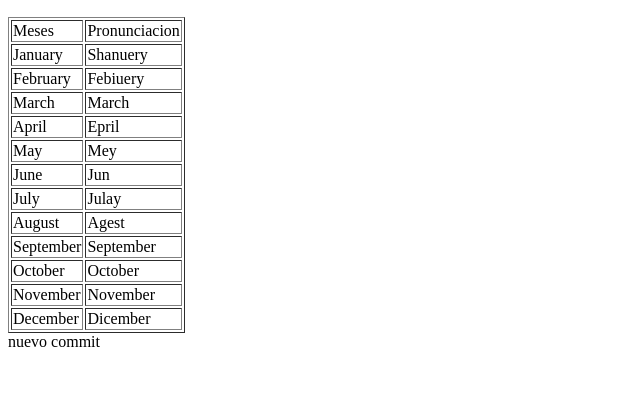
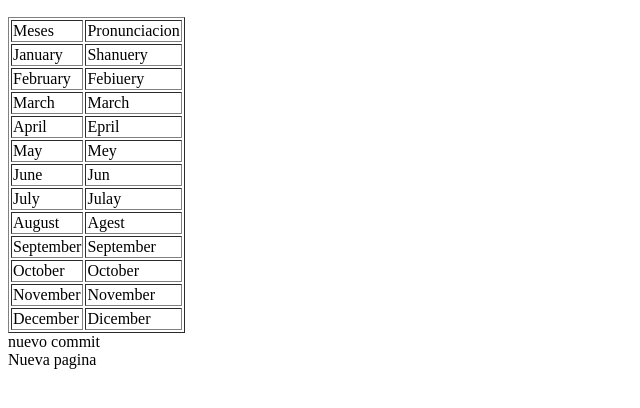
Before and after one commit to Martinegea/ingles, a plain HTML site: page index.html in a window 1280 px wide. Shown: the part 50-458 px from the top of the page, without its empty margins (0-640 px from the left). Drawn offline with Linux system fonts and the light colour scheme.

Commit message:
probando

```diff
--- a/index.html
+++ b/index.html
@@ -69,6 +69,7 @@
             </tr>
          </table>
          <div>nuevo commit</div>
+         <div>Nueva pagina</div>
     </nav>
 
 
```
